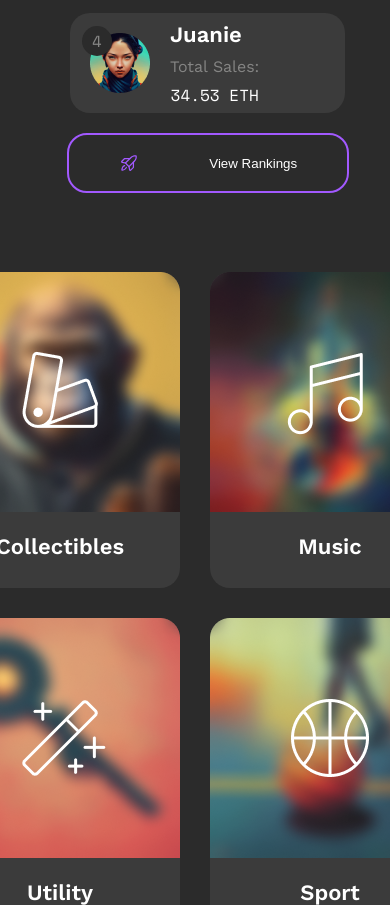
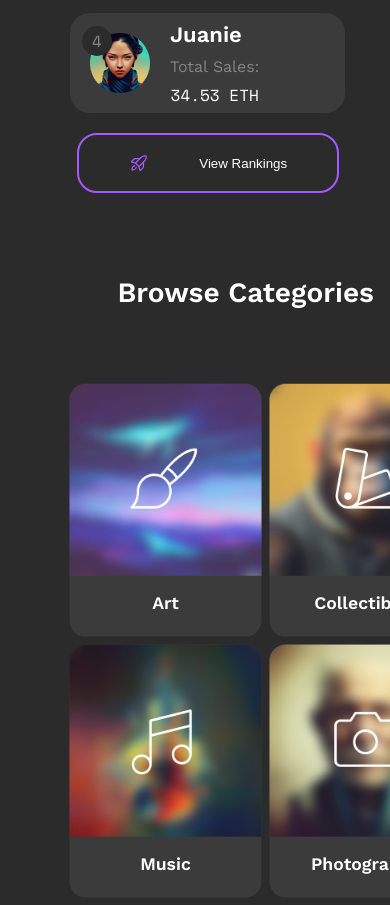
Before and after one commit to Mehemmed-Cf/Mehemmed-CF_Deploy-Frontend-Project, a plain HTML site: page index.html in a window 390 px wide. Shown: the part 2120-3025 px from the top of the page. Drawn offline with nearby package versions, Linux system fonts and the light colour scheme.

Commit message:
phone responsive for Browse Categories section added

```diff
--- a/sass/components/_buttons.scss
+++ b/sass/components/_buttons.scss
@@ -63,9 +63,9 @@
 
   @include for-size(phone) {
     @include Flexed(flex, center, center);
-    gap: 70px;
+    gap: 50px;
     width: 100%;
-    transform: translate(-360px, 600px);
+    transform: translate(-350px, 600px);
   }
 
   p {
--- a/sass/layout/_footer.scss
+++ b/sass/layout/_footer.scss
@@ -10,6 +10,7 @@
 
   @include for-size(phone) {
     gap: 30px;
+    margin-top: 200px;
   }
 
   .Footer-Info {
@@ -134,7 +135,7 @@
     gap: 20px;
 
     @include for-size(phone) {
-      transform: translate(420px, 70px);
+      transform: (420px, 70px);
     }
 
     .Divider {
--- a/sass/pages/Home/_Home.scss
+++ b/sass/pages/Home/_Home.scss
@@ -654,9 +654,21 @@ html {
     padding: 40px 0px;
   }
 
+  @include for-size(phone) {
+    gap: 40px;
+    padding: 40px 0px;
+  }
+
   .Section-Headline {
     @include Flex-ItemsAndPosition(flex, flex-start, column);
     gap: 10px;
+
+    @include for-size(phone) {
+      margin-top: 80px;
+      margin-bottom: -60px;
+      transform: translateX(80px);
+      width: 315px;
+    }
 
     h1 {
       @include text-formatter(Work Sans, 28px, 600, 120%);
@@ -675,15 +687,47 @@ html {
     @include Flex-ItemsAndPosition(flex, flex-start, column);
     gap: 30px;
 
+    @include for-size(phone) {
+      width: 315px;
+      height: 918px;
+      gap: 30px;
+      transform: scale(0.8);
+    }
+
     .CategoryCards-Row {
       @include Flex-ItemsAndPosition(flex, flex-start, row);
       gap: 30px;
+
+      @include for-size(phone) {
+        display: grid;
+        grid-template-columns: 1fr 1fr;
+        gap: 10px;
+        width: 315px;
+      }
+
+      @include for-size(phone) {
+        .CategoryCards-Row:nth-child(1) {
+          @include Flex-ItemsAndPosition(flex, flex-start, column);
+          height: 209px;
+          gap: 20px;
+        }
+
+        .CategoryCards-Row:nth-child(2) {
+          @include Flex-ItemsAndPosition(flex, flex-start, column);
+          height: 209px;
+          gap: 20px;
+        }
+      }
 
       .CategoryCard {
         @include Flex-ItemsAndPosition(flex, center, column);
         background-color: var(--BackGround-Secondary);
         border-radius: 20px;
         transition: 0.3s;
+
+        @include for-size(phone) {
+          @include Flex-ItemsAndPosition(flex, center, column);
+        }
 
         .Collection-Name {
           @include Flex-ItemsAndPosition(flex, flex-start, column);
```
Also changed, not shown: sass/main.css.
